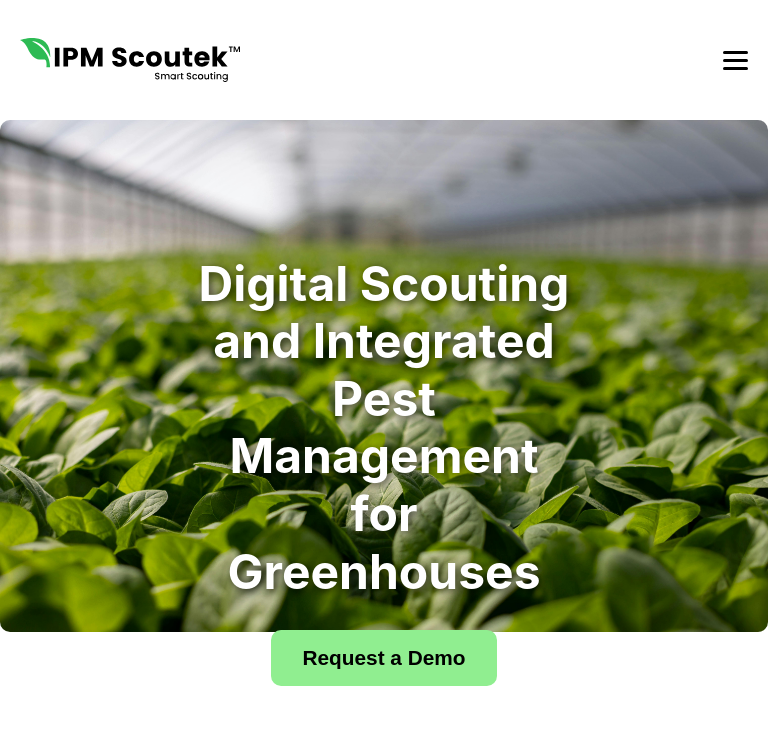
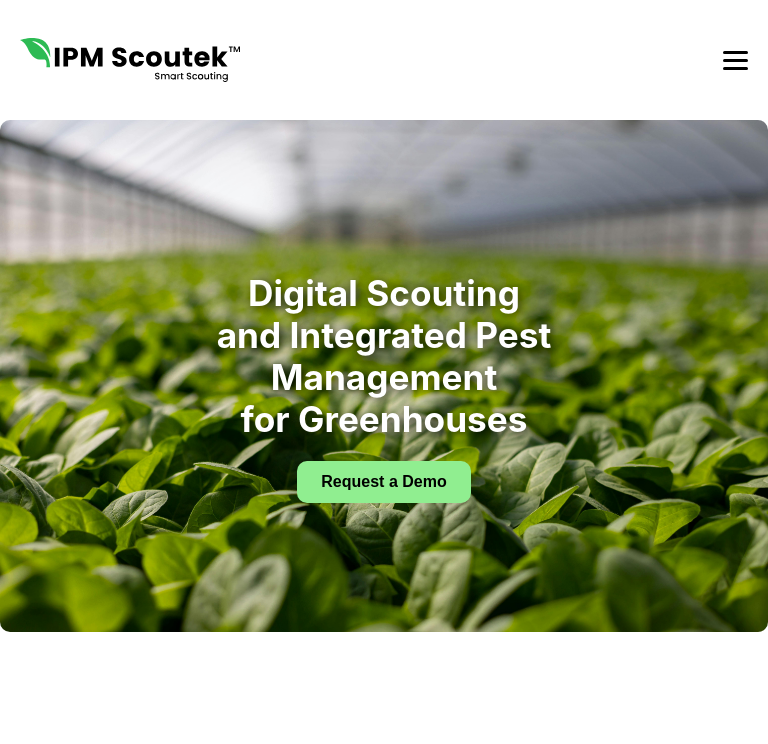
Before and after one commit to Ahmad-U19/ipm-scoutek, a React (Create React App) app: page / in a window 768 px wide. Shown: the top 744 px of the page. Built offline with nearby package versions, Linux system fonts and the light colour scheme.

Commit message:
Correction in responsiveness

```diff
--- a/src/App.css
+++ b/src/App.css
@@ -20,23 +20,27 @@
 
 .navigations {
   display: flex;
-  gap: 15px;
+  gap: 5px;
 }
 
 .navigations a {
+  justify-content: center;
+  align-items: center;
   position: relative;
   text-decoration: none;
   color: black;
-  font-weight: bold;
+  font-weight: normal;
   font-size: 16px;
-  padding-bottom: 5px;
+  margin: 0 10px;
+  display: inline-block; /* makes positioning consistent */
 }
 
 .navigations a::after {
   content: "";
   position: absolute;
+  font-weight: bold;
   left: 0;
-  bottom: 0;
+  bottom: 25px;  /* adjust closer or farther */
   width: 0;
   height: 2px;
   background: lightgreen;
@@ -46,6 +50,7 @@
 .navigations a:hover::after {
   width: 100%;
 }
+
 
 #Navbar button {
   background-color: lightgreen;
@@ -404,6 +409,31 @@
   }
 }
 
+/* Tablet (600px – 800px) */
+@media (min-width: 600px) and (max-width: 800px) {
+  .main-img img {
+    height: 100%;       /* let image cover full height */
+    min-height: 500px;  /* force taller image */
+    object-fit: cover;  /* ensures image stretches properly */
+  }
+
+  .main-text {
+    top: 25%;          /* shift text slightly lower */
+    transform: translateX(-50%);
+    padding: 0 20px;   /* prevent overflow from edges */
+  }
+
+  .main-text h1 {
+    font-size: 2.2rem;  /* reduce text size */
+    margin-bottom: 20px;
+  }
+
+  .demo-btn {
+    font-size: 1rem;
+    padding: 12px 24px;
+  }
+}
+
 /* 📱 Mobile (up to 600px) */
 @media (max-width: 600px) {
   /* Hero text */
```
